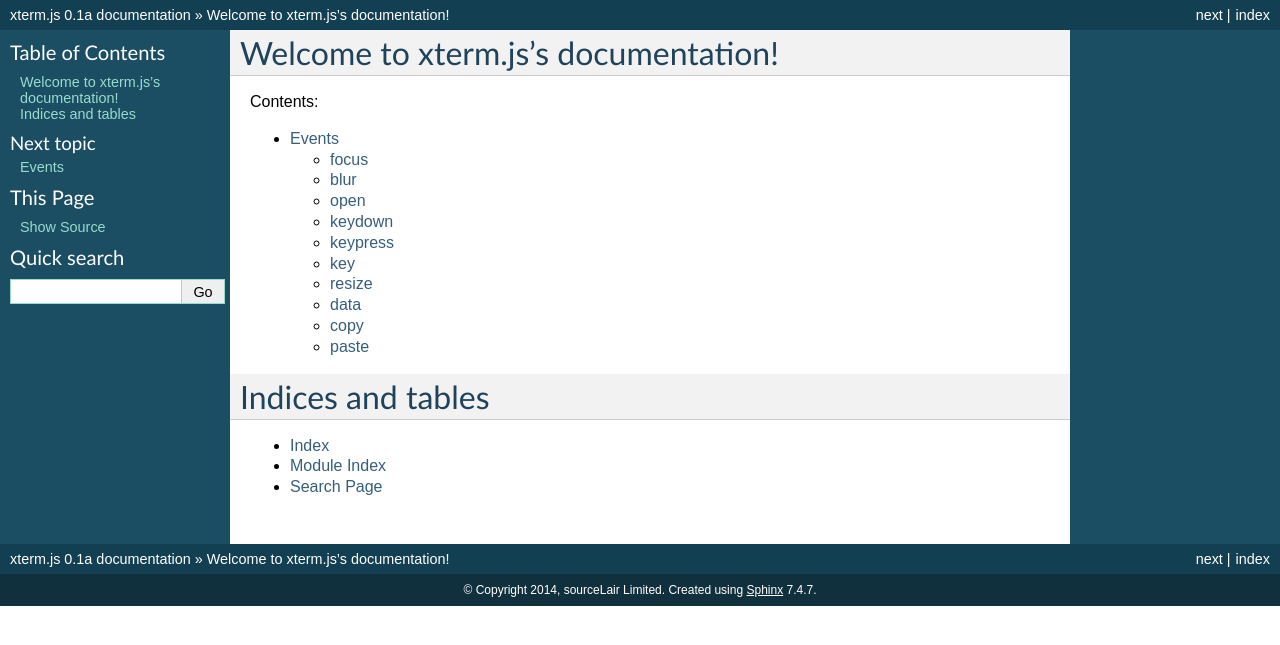
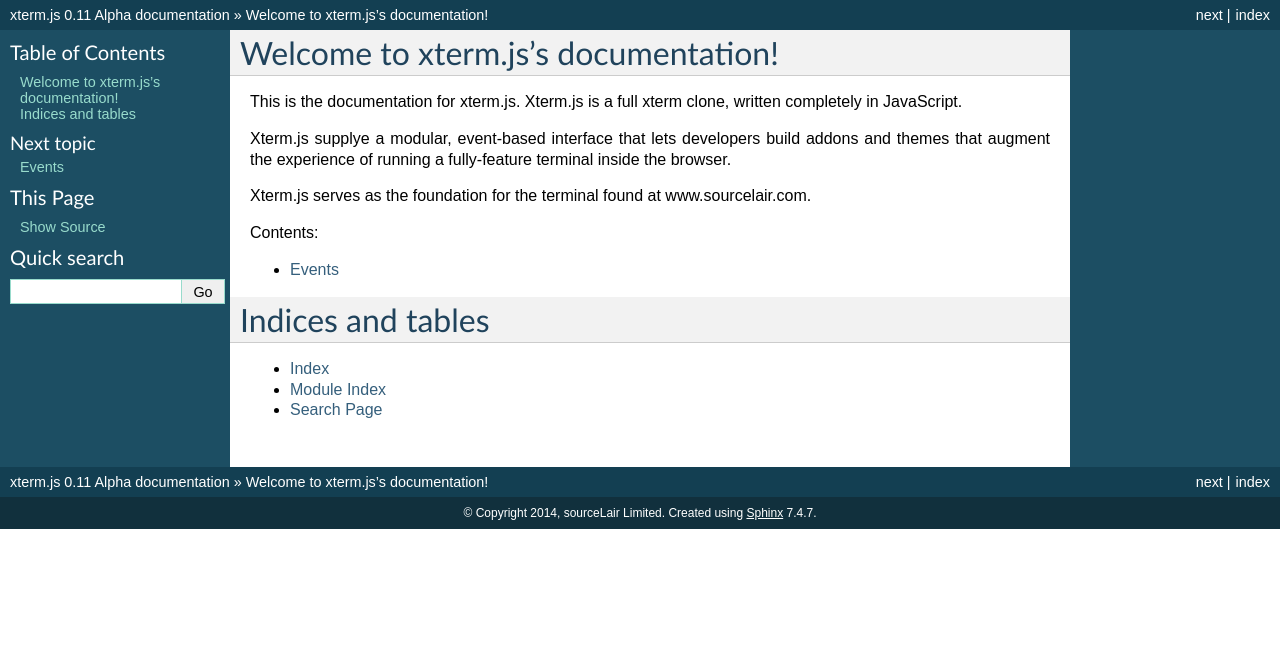
Before and after one commit to xtermjs/xterm.js, a Sphinx documentation site: the page built from docs/index.rst, in a window 1280 px wide. Shown: the top 645 px of the page. Built offline with Sphinx 7.4.7, drawn with Linux system fonts in a browser that asks for light colours.

Commit message:
Updated version, in docs

```diff
--- a/docs/conf.py
+++ b/docs/conf.py
@@ -51,9 +51,9 @@
 # built documents.
 #
 # The short X.Y version.
-version = '0.1a'
+version = '0.11'
 # The full version, including alpha/beta/rc tags.
-release = '0.1a'
+release = '0.11 Alpha'
 
 # The language for content autogenerated by Sphinx. Refer to documentation
 # for a list of supported languages.
--- a/docs/index.rst
+++ b/docs/index.rst
@@ -6,10 +6,17 @@
 Welcome to xterm.js's documentation!
 ====================================
 
+This is the documentation for xterm.js. Xterm.js is a full xterm clone, written completely in JavaScript.
+
+Xterm.js supplye a modular, event-based interface that lets developers build addons and themes that augment
+the experience of running a fully-feature terminal inside the browser.
+
+Xterm.js serves as the foundation for the terminal found at www.sourcelair.com.
+
 Contents:
 
 .. toctree::
-   :maxdepth: 2
+   :maxdepth: 1
 
    events
 
```
